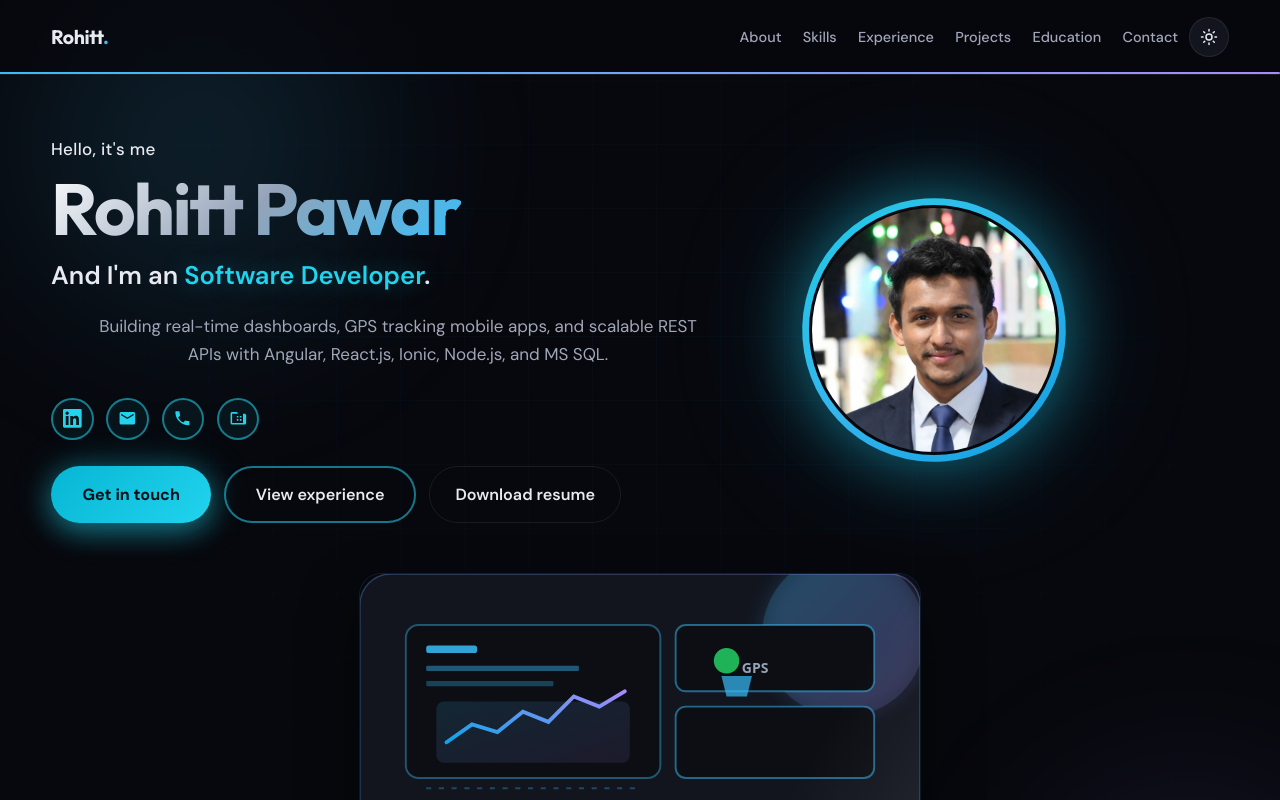
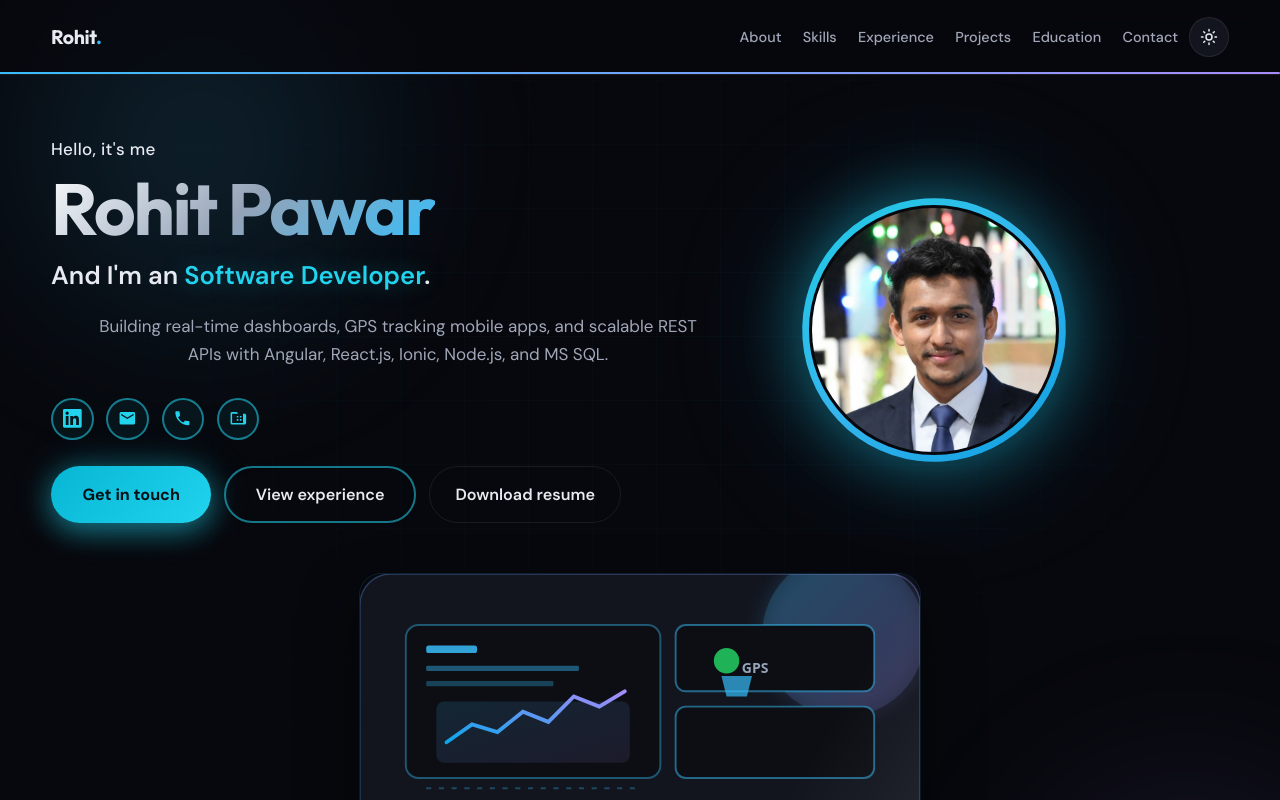
Before and after one commit to rohitpawar0002/My-PortFolio-React.js, a React (Vite) app: page / in a window 1280 px wide. Shown: the top 800 px of the page. Built offline with nearby package versions, Linux system fonts and the light colour scheme.

Commit message:
Update Netlify build command and correct profile name in content.js

```diff
--- a/src/data/content.js
+++ b/src/data/content.js
@@ -1,7 +1,7 @@
 /** Portfolio content sourced from resume */
 
 export const profile = {
-  name: 'Rohitt Pawar',
+  name: 'Rohit Pawar',
   title: 'Software Developer',
   /** Hero intro line (reference-style greeting). */
   greeting: "Hello, it's me",
```
Also changed, not shown: 1 other file (tests, documents, lock files or other folders).
